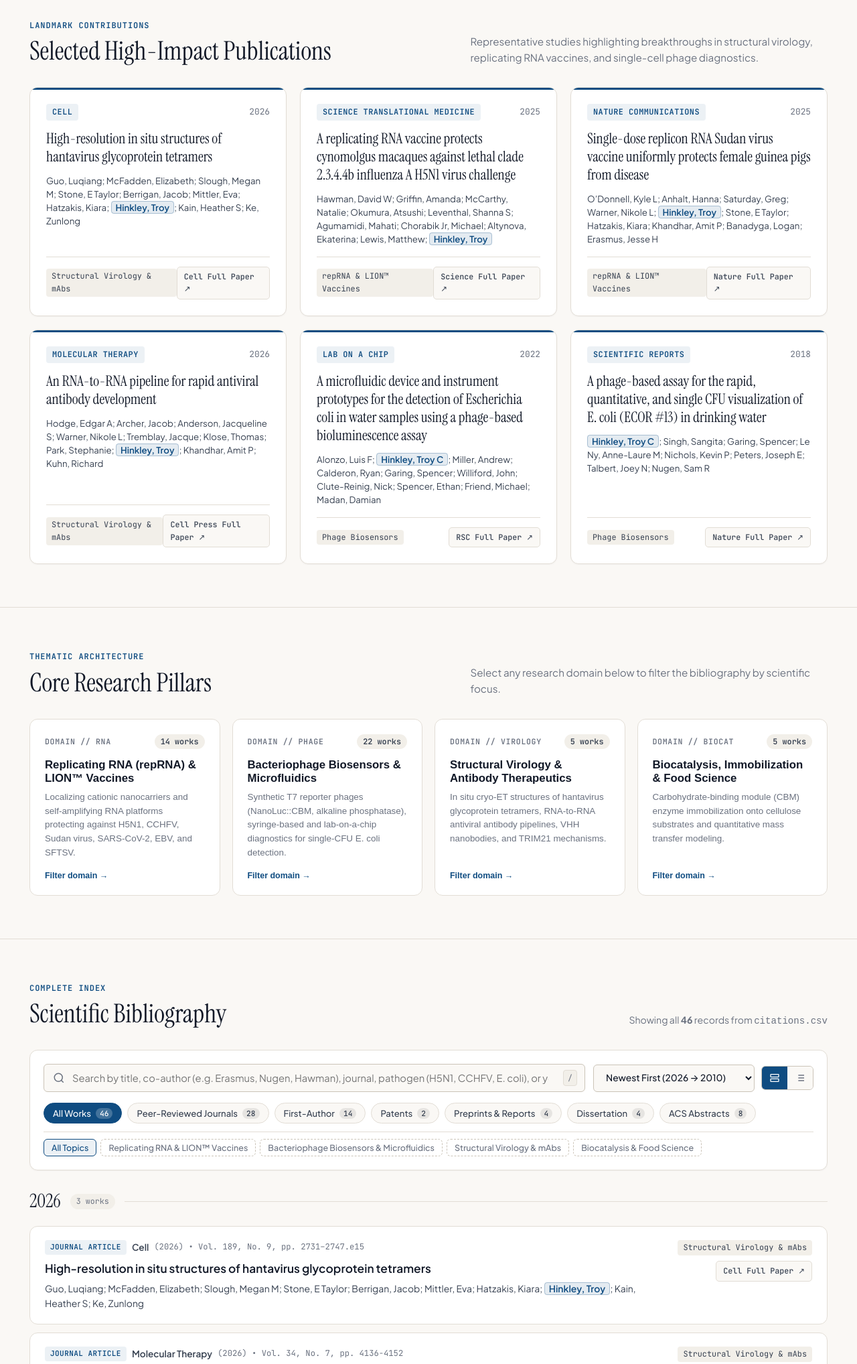
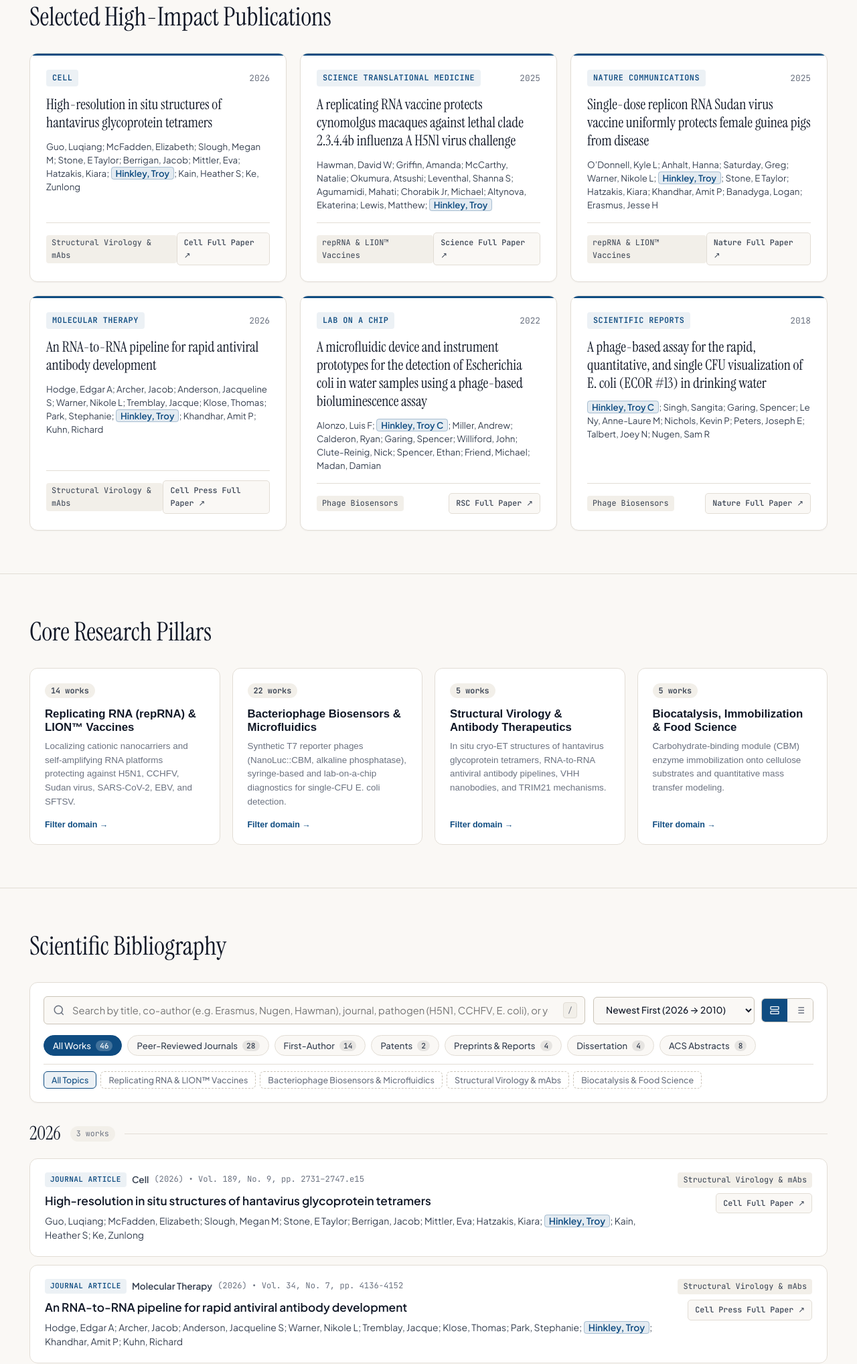
Before and after one commit to troyhinkley/portfolio, a plain HTML site: page index.html in a window 1280 px wide. Shown: the part 744-2780 px from the top of the page at 67% size. Drawn offline with Linux system fonts and the light colour scheme.

Commit message:
Simplify section headers, keep citations.csv private, and restore HTML structure

```diff
--- a/app.js
+++ b/app.js
@@ -534,7 +534,6 @@ function renderPillars() {
         <button type="button" class="pillar-card ${isActive ? 'active' : ''}" data-pillar="${p.id}">
           <div>
             <div class="pillar-icon-row">
-              <span class="mono-label">DOMAIN // ${p.id.toUpperCase()}</span>
               <span class="pillar-badge">${count} works</span>
             </div>
             <h3 class="pillar-title">${escapeHTML(p.title)}</h3>
@@ -660,7 +659,7 @@ function renderPublications() {
 
   summaryEl.innerHTML = hasFilters
     ? `Showing <strong>${filtered.length}</strong> of ${state.publications.length} works (${filterParts.join(', ')})`
-    : `Showing all <strong>${state.publications.length}</strong> records from <code>citations.csv</code>`;
+    : '';
 
   if (filtered.length === 0) {
     container.innerHTML = `
@@ -761,21 +760,8 @@ function resetAllFilters() {
 }
 
 // Initialize App
-async function initPortfolio() {
-  let csvText = FALLBACK_CSV;
-  try {
-    const res = await fetch('citations.csv', { cache: 'no-store' });
-    if (res.ok) {
-      const fetched = await res.text();
-      if (fetched && fetched.includes('Authors,Title')) {
-        csvText = fetched;
-      }
-    }
-  } catch (_) {
-    // Use embedded FALLBACK_CSV if opened via file://
-  }
-
-  const rawRecords = parseCSV(csvText);
+function initPortfolio() {
+  const rawRecords = parseCSV(FALLBACK_CSV);
   state.publications = rawRecords.map(enrichRecord);
 
   renderCitationsChartAndCounts();
--- a/citations.csv
+++ /dev/null
@@ -1,47 +0,0 @@
-Authors,Title,Publication,Volume,Number,Pages,Year,Publisher
-"Anderson, Shauna; Hinkley, Troy; Ash, Jaimee; Graham, Courtney; Mencer, Donald; Dinescu, Adriana; ",""" Greening"" the Wilkes University chemistry club",ABSTRACTS OF PAPERS OF THE AMERICAN CHEMICAL SOCIETY,241,,,2011,"AMER CHEMICAL SOC, 1155 16TH ST, NW, WASHINGTON, DC 20036 USA"
-"Harvey, Natalie L; Bernecker, Caela R; Mencer, Donald; Horvath, Evan; Anderson, Shauna; ",Reactive activities in the Wilkes University Chemistry Club,ABSTRACTS OF PAPERS OF THE AMERICAN CHEMICAL SOCIETY,239,,,2010,"AMER CHEMICAL SOC, 1155 16TH ST, NW, WASHINGTON, DC 20036 USA"
-"Hinkley, Troy; Pandya, Janam; Kinchla, Amanda J; Decker, Eric A; ",Determination of quantitative sodium mass transfer coefficient during osmotic processing of potatoes,Journal of Food Processing and Preservation,40,5,963-968,2016,
-"Jackson, Angelyca A; Hinkley, Troy C; Talbert, Joey N; Nugen, Sam R; Sela, David A; ",Genetic optimization of a bacteriophage-delivered alkaline phosphatase reporter to detect Escherichia coli,Analyst,141,19,5543-5548,2016,The Royal Society of Chemistry
-"Hinkley, Troy C; Woroboro, Randy; Nugen, Sam R; ",FINDING A GRAPEFRUIT IN A GREAT LAKE: SENSITIVE DETECTION OF BACTERIA IN LARGE WATER SAMPLES USING BACTERIOPHAGE-BASED BIOSENSORS,BIOENGINEERING BACTERIOPHAGE FOR THE SENSITIVE & RAPID DETECTION OF BACTERIA IN WATER,,,10,2018,Cornell University
-"Hinkley, Troy C; Garing, Spencer; Jain, Paras; Williford, John; Le Ny, Anne-Laure M; Nichols, Kevin P; Peters, Joseph E; Talbert, Joey N; Nugen, Sam R; ",A Syringe-based biosensor to rapidly detect low levels of Escherichia coli (ECOR13) in drinking water using engineered bacteriophages,Sensors,20,7,1953,2020,MDPI
-"Hinkley, Troy C; Talbert, Angelyca A Jackson1 Joey N; Nugen, Sam R; Sela, David A; ",GENETIC OPTIMZATION OF A PHAGE-DELIVERED ALKALINE PHOSPHATASE REPORTER TO DETECT ESCHERICHIA COLI,BIOENGINEERING BACTERIOPHAGE FOR THE SENSITIVE & RAPID DETECTION OF BACTERIA IN WATER,,,30,2018,Cornell University
-"Singh, Sangita; Hinkley, Troy; Nugen, Sam R; Talbert, Joey N; ",Fusion of carbohydrate binding module to mutant alkaline phosphatase for immobilization on cellulose,Biocatalysis and agricultural biotechnology,13,,265-271,2018,Elsevier
-"Hinkley, Troy C; Singh, Sangita; Garing, Spencer; Le Ny, Anne-Laure M; Nichols, Kevin P; Peters, Joseph E; Talbert, Joey N; Nugen, Sam R; ","A phage-based assay for the rapid, quantitative, and single CFU visualization of E. coli (ECOR# 13) in drinking water",Scientific reports,8,1,14630,2018,"Nature Publishing Group UK, London"
-"Singh, Sangita; Hinkley, Troy; Nugen, Sam R; Talbert, Joey N; ",Colorimetric detection of Escherichia coli using engineered bacteriophage and an affinity reporter system: Singh S. et al.,Analytical and bioanalytical chemistry,411,27,7273-7279,2019,"Springer Berlin Heidelberg, Berlin/Heidelberg"
-"Pulkkinen, Elsi M; Hinkley, Troy C; Nugen, Sam R; ",Utilizing in vitro DNA assembly to engineer a synthetic T7 Nanoluc reporter phage for Escherichia coli detection,Integrative Biology,11,3,63-68,2019,Oxford University Press
-"Wang, Danhui; Hinkley, Troy; Chen, Juhong; Talbert, Joey N; Nugen, Sam R; ",Phage based electrochemical detection of Escherichia coli in drinking water using affinity reporter probes,Analyst,144,4,1345-1352,2019,The Royal Society of Chemistry
-"Hinkley, Troy C; Singh, Sangita; Garing, Spencer; Le, Anne-Laure M; Ny, Kevin P Nichols; Peters, Joseph E; Talbert, Joey N; Sam, R; ",A SYRINGE-BASED BIOSENSOR TO RAPIDLY DETECT LOW LEVELS OF ESCHERICHIA COLI IN DRINKING WATER USING ENGINEERED BACTERIOPHAGES,BIOENGINEERING BACTERIOPHAGE FOR THE SENSITIVE & RAPID DETECTION OF BACTERIA IN WATER,,,147,2018,Cornell University
-"Singh, Sangita; Hinkley, Troy; Nugen, Sam; Talbert, Joey; ",Assembly of biocatalytic materials using material-binding proteins/peptides,ABSTRACTS OF PAPERS OF THE AMERICAN CHEMICAL SOCIETY,256,,,2018,"AMER CHEMICAL SOC, 1155 16TH ST, NW, WASHINGTON, DC 20036 USA"
-"Alonzo, Luis F; Le Ny, Anne-Laure M; Nichols, Kevin Paul Flood; Garing, Spencer; Madan, Damian; Nugen, Sam Rasmussen; Hinkley, Troy; ","Phage constructs for detecting bacteria in a fluid, microfluidic devices for use with constructs, and related methods",,,,,2019,"US Patent App. 15/958,931"
-"Hinkley, Troy; Nugen, Sam; ",Recombinant bacteriophages serve as sensitive bacterial recognition elements,ABSTRACTS OF PAPERS OF THE AMERICAN CHEMICAL SOCIETY,253,,,2017,"AMER CHEMICAL SOC, 1155 16TH ST, NW, WASHINGTON, DC 20036 USA"
-"Hinkley, Troy; Talbert, Joey; Nugen, Sam; ","Phage-based lab-on-a-filter for the rapid, quantitative, and single cell detection of E. coli in drinking water",ABSTRACTS OF PAPERS OF THE AMERICAN CHEMICAL SOCIETY,256,,,2018,"AMER CHEMICAL SOC, 1155 16TH ST, NW, WASHINGTON, DC 20036 USA"
-"Hinkley, TC; Garing, S; Singh, S; Le Ny, AL M; Nichols, KP; Peters, JE; Talbert, JN; Nugen, SR; ",Reporter bacteriophage T7NLC utilizes a novel NanoLuc:: CBM fusion for the ultrasensitive detection of Escherichia coli in water,Analyst,143,17,4074-4082,2018,The Royal Society of Chemistry
-"Hinkley, Troy; Jackson, Angelyca; Alcaine, Samuel; Nugen, Sam; ",Engineering bacteriophage for the ultrasensitive detection of foodborne pathogens,ABSTRACTS OF PAPERS OF THE AMERICAN CHEMICAL SOCIETY,250,,,2015,"AMER CHEMICAL SOC, 1155 16TH ST, NW, WASHINGTON, DC 20036 USA"
-"Hinkley, Troy Cameron; ",Bioengineering Bacteriophage for the Sensitive & Rapid Detection of Bacteria in Water,,,,,2018,Cornell University
-"Hinkley, Troy; Talbert, Joey; Nugen, Sam; ",Phage-based biosensors for rapid testing of agricultural and process water,ABSTRACTS OF PAPERS OF THE AMERICAN CHEMICAL SOCIETY,256,,,2018,"AMER CHEMICAL SOC, 1155 16TH ST, NW, WASHINGTON, DC 20036 USA"
-"Hinkley, Troy; Pulkkinen, Elsi; Farquharson, Emma; Duong, Michelle; Talbert, Joey; Nugen, Sam; ","Development of phage-based nanobots for the recognition, separation, and detection of bacterial pathogens",ABSTRACTS OF PAPERS OF THE AMERICAN CHEMICAL SOCIETY,255,,,2018,"AMER CHEMICAL SOC, 1155 16TH ST, NW, WASHINGTON, DC 20036 USA"
-"Hinkley, Troy C; Garing, Spencer; Clute-Reinig, Nick; Spencer, Ethan; Jain, Paras; Alonzo, Luis F; Le Ny, Anne-Laure M; ","Genome sequences of 38 bacteriophages infecting Escherichia coli, isolated from raw sewage",Microbiology Resource Announcements,9,38,10.1128/mra. 00909-20,2020,"American Society for Microbiology, 1752 N St., NW, Washington, DC"
-"Wang, Zhixin; Qi, Jingjie; Hinkley, Troy C; Nugen, Sam R; Goddard, Julie M; ",Recombinant lactase with a cellulose binding domain permits facile immobilization onto cellulose with retained activity,Food and Bioproducts Processing,126,,207-214,2021,Elsevier
-"Alonzo, Luis F; Garing, Spencer; Hinkley, Troy; Le Ny, Anne-Laure M; Madan, Damian; Nichols, Kevin Paul Flood; Nugen, Sam Rasmussen; ","Phage constructs for detecting bacteria in a fluid, microfluidic devices for use with constructs, and related methods",,,,,2021,"US Patent App. 17/049,280"
-"Alonzo, Luis F; Hinkley, Troy C; Miller, Andrew; Calderon, Ryan; Garing, Spencer; Williford, John; Clute-Reinig, Nick; Spencer, Ethan; Friend, Michael; Madan, Damian; ",A microfluidic device and instrument prototypes for the detection of Escherichia coli in water samples using a phage-based bioluminescence assay,Lab on a Chip,22,11,2155-2164,2022,The Royal Society of Chemistry
-"Alonzo, Luis F; Jain, Paras; Hinkley, Troy; Clute-Reinig, Nick; Garing, Spencer; Spencer, Ethan; Dinh, Van TT; Bell, David; Nugen, Sam; Nichols, Kevin P; ","Rapid, sensitive, and low-cost detection of Escherichia coli bacteria in contaminated water samples using a phage-based assay",Scientific Reports,12,1,7741,2022,"Nature Publishing Group UK, London"
-"Wang DanHui, Wang DanHui; Hinkley, T; Chen JuHong, Chen JuHong; Talbert, JN; Nugen, SR; ",Phage based electrochemical detection of Escherichia coli in drinking water using affinity reporter probes.,,,,,2019,
-"Hawman, David W; Leventhal, Shanna S; Meade-White, Kimberly; Khandhar, Amit; Murray, Justin; Lovaglio, Jamie; Shaia, Carl; Saturday, Greg; Hinkley, Troy; Erasmus, Jesse; ",A replicating RNA vaccine confers protection in a rhesus macaque model of Crimean-Congo hemorrhagic fever,npj Vaccines,9,1,86,2024,"Nature Publishing Group UK, London"
-"Hawman, David W; Meade-White, Kimberly; Clancy, Chad; Archer, Jacob; Hinkley, Troy; Leventhal, Shanna S; Rao, Deepashri; Stamper, Allie; Lewis, Matthew; Rosenke, Rebecca; ",Replicating RNA platform enables rapid response to the SARS-CoV-2 Omicron variant and elicits enhanced protection in naïve hamsters compared to ancestral vaccine,EBioMedicine,83,,,2022,Elsevier
-"Leventhal, Shanna S; Meade-White, Kimberly; Shaia, Carl; Tipih, Thomas; Lewis, Mathew; Mihalakakos, Evan A; Hinkley, Troy; Khandhar, Amit P; Erasmus, Jesse H; Feldmann, Heinz; ","Single dose, dual antigen RNA vaccines protect against lethal Crimean-Congo haemorrhagic fever virus infection in mice",EBioMedicine,101,,,2024,Elsevier
-"Kimura, Taishi; Leal, Joseph M; Simpson, Adrian; Warner, Nikole L; Berube, Bryan J; Archer, Jacob F; Park, Stephanie; Kurtz, Ryan; Hinkley, Troy; Nicholes, Katrina; ",A localizing nanocarrier formulation enables multi-target immune responses to multivalent replicating RNA with limited systemic inflammation,Molecular Therapy,31,8,2360-2375,2023,Elsevier
-"Hawman, David; Leventhal, Shanna; Meade-White, Kimberly; Shaia, Carl; Murray, Justin; Mihalakakos, Evan; Hinkley, Troy; Erasmus, Jesse; Feldmann, Heinz; ",Antibodies targeting the CCHFV nucleocapsid protein require TRIM21 for protection,Res. Sq,10,,,2024,
-"Edwards, Kristina R; Malhi, Harman; Schmidt, Karina; Davis, Amelia R; Homad, Leah J; Warner, Nikole L; Chhan, Crystal B; Scharffenberger, Samuel C; Gaffney, Karen; Hinkley, Troy; ",A gH/gL-encoding replicon vaccine elicits neutralizing antibodies that protect humanized mice against EBV challenge,npj Vaccines,9,1,120,2024,"Nature Publishing Group UK, London"
-"Robinson, Sally R; Dayao, Denise Ann; Medina, Jhon A; Martone, Cara J; Yauch, Anne K; Hinkley, Troy; Erasmus, Jesse H; Shoemaker, Charles B; Tzipori, Saul; ",An anti-Shiga toxin VHH nanobody multimer protects mice against fatal toxicosis when administered intramuscularly as repRNA,Infection and Immunity,92,11,e00239-24,2024,"American Society for Microbiology, 1752 N St., NW, Washington, DC"
-"Leventhal, Shanna S; Bisom, Thomas; Clift, Dean; Rao, Deepashri; Meade-White, Kimberly; Shaia, Carl; Murray, Justin; Mihalakakos, Evan A; Hinkley, Troy; Reynolds, Steven J; ",Antibodies targeting the Crimean-Congo Hemorrhagic fever virus nucleoprotein protect via TRIM21,Nature communications,15,1,9236,2024,"Nature Publishing Group UK, London"
-"Hawman, David; Griffin, Amanda; Okumura, Atsuhi; Leventhal, Shanna; McCarthy, Natalie; Agumamidi, Mahati; Chorabik Jr, Michael; Altynova, Ekaterina; Lewis, Matthew; Hinkley, Troy; ",A replicating RNA vaccine protects against lethal clade 2.3. 4.4 b influenza A H5N1 virus challenge in cynomolgus macaques,,,,,2025,
-"O’Donnell, Kyle L; Anhalt, Hanna; Saturday, Greg; Warner, Nikole L; Hinkley, Troy; Stone, E Taylor; Hatzakis, Kiara; Khandhar, Amit P; Banadyga, Logan; Erasmus, Jesse H; ",Single-dose replicon RNA Sudan virus vaccine uniformly protects female guinea pigs from disease,Nature communications,16,1,4199,2025,"Nature Publishing Group UK, London"
-"Kimura, Taishi; Reed, Steven J; Warner, Nikole L; Fredericks, Megan N; Lewis, Thomas B; Lafferty, Allie; Hodge, Edgar; Simpson, Adrian; Hinkley, Troy; Khandhar, Amit P; ","Antigen-dependent interplay of formulation, systemic innate responses, and antibody responses to multi-component replicon RNA vaccination",Molecular Therapy Nucleic Acids,36,3,,2025,Elsevier
-"Guo, Luqiang; McFadden, Elizabeth; Slough, Megan M; Stone, E Taylor; Berrigan, Jacob; Mittler, Eva; Hatzakis, Kiara; Hinkley, Troy; Kain, Heather S; Ke, Zunlong; ",High-resolution in situ structures of hantavirus glycoprotein tetramers,Cell,189,9,2731-2747. e15,2026,Elsevier
-"Kimura, Taishi; Warner, Nikole; Lewis, Thomas; Fredericks, Megan; Hodge, Edgar; Reed, Jim; Hinkley, Troy; Fuller, Deborah; Khandhar, Amit; Erasmus, Jesse; ",A localizing nanocarrier formulation enables anti-enterovirus antibody responses from multivalent replicon RNA by limiting systemic interferon responses,MOLECULAR THERAPY,33,4,,2025,"CELL PRESS, 50 HAMPSHIRE ST, FLOOR 5, CAMBRIDGE, MA 02139 USA"
-"Hawman, David W; Griffin, Amanda; McCarthy, Natalie; Okumura, Atsushi; Leventhal, Shanna S; Agumamidi, Mahati; Chorabik Jr, Michael; Altynova, Ekaterina; Lewis, Matthew; Hinkley, Troy; ",A replicating RNA vaccine protects cynomolgus macaques against lethal clade 2.3. 4.4 b influenza A H5N1 virus challenge,Science Translational Medicine,17,819,eadw4646,2025,American Association for the Advancement of Science
-"Stamper, Allie; Bisom, Thomas; Meade-White, Kimberly; Lewis, Matthew; Leventhal, Shanna; Clancy, Chad; Hinkley, Troy; Erasmus, Jesse; Feldmann, Heinz; Hawman, David W; ",A replicating RNA vaccine protects against severe fever with thrombocytopenia syndrome virus infection in mice,npj Vaccines,10,1,219,2025,"Nature Publishing Group UK, London"
-"Kimura, Taishi; Kurtz, Ryan; Reed, Steven; Sankar, Poornima; Leal, Joseph; Hodge, Edgar; Arayangkul, Hathaipat; Hinkley, Troy; Gale Jr, Michael; Khandhar, Amit; ",A localizing replicon RNA vaccine harnesses the intramuscular immune microenvironment to drive adaptive responses,,,,,2025,
-"Hodge, Edgar A; Archer, Jacob; Anderson, Jacqueline S; Warner, Nikole L; Tremblay, Jacque; Klose, Thomas; Park, Stephanie; Hinkley, Troy; Khandhar, Amit P; Kuhn, Richard; ",An RNA-to-RNA pipeline for rapid antiviral antibody development,Molecular Therapy,34,7,4136-4152,2026,Elsevier
-"Kurtz, Ryan; Reed, Steven J; Sankar, Poornima; Leal, Joseph; Hodge, Edgar; Arayangkul, Hathaipat; Hinkley, Troy; Khandhar, Amit; Erasmus, Jesse; Kimura, Taishi; ","A cationic nanocarrier, LIONTM, shapes a local muscle immune landscape to coordinate adaptive responses",MOLECULAR THERAPY,34,5,,2026,"CELL PRESS, 50 HAMPSHIRE ST, FLOOR 5, CAMBRIDGE, MA 02139 USA"
--- a/index.html
+++ b/index.html
@@ -3,8 +3,8 @@
 <head>
   <meta charset="UTF-8" />
   <meta name="viewport" content="width=device-width, initial-scale=1.0" />
-  <title>Troy C. Hinkley, Ph.D. — Scientific Publications & Research Portfolio</title>
-  <meta name="description" content="Scientific portfolio and peer-reviewed publications of Troy C. Hinkley, Ph.D., spanning replicating RNA (repRNA) vaccines, LION nanocarriers, bacteriophage bioengineering, and rapid pathogen diagnostics." />
+  <title>Troy C. Hinkley, PhD — Scientific Publications & Research Portfolio</title>
+  <meta name="description" content="Scientific portfolio and peer-reviewed publications of Troy C. Hinkley, PhD, spanning replicating RNA (repRNA) vaccines, LION nanocarriers, bacteriophage bioengineering, and rapid pathogen diagnostics." />
   <link rel="preconnect" href="https://fonts.googleapis.com" />
   <link rel="preconnect" href="https://fonts.gstatic.com" crossorigin />
   <link href="https://fonts.googleapis.com/css2?family=Instrument+Serif:ital@0;1&family=JetBrains+Mono:wght@400;500;600&family=Plus+Jakarta+Sans:wght@400;500;600;700&display=swap" rel="stylesheet" />
@@ -19,7 +19,7 @@
       <a href="#top" class="brand">
         <span class="brand-monogram">TCH</span>
         <div class="brand-text">
-          <span class="brand-name">Troy C. Hinkley, Ph.D.</span>
+          <span class="brand-name">Troy C. Hinkley, PhD</span>
           <span class="brand-subtitle">Biotechnology &bull; RNA Therapeutics &bull; Synthetic Biology</span>
         </div>
       </a>
@@ -32,10 +32,6 @@
       </nav>
 
       <div class="header-actions">
-        <a href="citations.csv" download="Troy_Hinkley_Citations.csv" class="btn btn-ghost btn-sm" title="Download raw citations.csv">
-          <svg width="15" height="15" viewBox="0 0 24 24" fill="none" stroke="currentColor" stroke-width="2"><path d="M14 2H6a2 2 0 0 0-2 2v16a2 2 0 0 0 2 2h12a2 2 0 0 0 2-2V8z"/><polyline points="14 2 14 8 20 8"/><line x1="16" y1="13" x2="8" y2="13"/><line x1="16" y1="17" x2="8" y2="17"/></svg>
-          <span>CSV</span>
-        </a>
         <button id="theme-toggle" class="icon-btn" aria-label="Toggle color theme" title="Toggle Dark/Light Theme">
           <svg class="sun-icon" width="18" height="18" viewBox="0 0 24 24" fill="none" stroke="currentColor" stroke-width="2">
             <circle cx="12" cy="12" r="5"></circle>
@@ -63,13 +59,13 @@
         <div class="hero-content">
           <div class="eyebrow-pill">
             <span class="status-dot"></span>
-            <span>Scientific Bibliography &amp; Research Portfolio (2010–2026)</span>
+            <span>Scientific Bibliography &amp; Research Portfolio</span>
           </div>
           <h1 class="hero-title">
-            Engineering biological systems for <span class="serif-italic">ultrasensitive diagnostics</span> &amp; <span class="serif-italic">next-generation RNA vaccines</span>.
+            Developing <span class="serif-italic">ultrasensitive diagnostics</span> &amp; <span class="serif-italic">next-generation RNA vaccines</span>.
           </h1>
           <p class="hero-lead">
-            <strong>Troy C. Hinkley, Ph.D.</strong> is a bioengineer and translational scientist whose work bridges synthetic virology, replicating RNA (repRNA) nanocarrier therapeutics, and engineered bacteriophage biosensors. His research has been published in <em>Cell</em>, <em>Science Translational Medicine</em>, <em>Nature Communications</em>, <em>Molecular Therapy</em>, and <em>Lab on a Chip</em>.
+            <strong>Troy C. Hinkley, PhD</strong> is a molecular biologist and translational scientist whose work bridges synthetic virology, replicating RNA (repRNA) vaccines/therapeutics, and engineered bacteriophage biosensors. His research has been published in <em>Cell</em>, <em>Science Translational Medicine</em>, <em>Nature Communications</em>, <em>Molecular Therapy</em>, and <em>Lab on a Chip</em>.
           </p>
           <div class="hero-cta-row">
             <a href="#publications" class="btn btn-primary">
@@ -86,7 +82,6 @@
         <aside class="hero-metrics-card" aria-label="Citations Per Year">
           <div class="citations-card-header">
             <div>
-              <span class="mono-label">CITATION IMPACT</span>
               <h2 class="citations-card-title">Citations Per Year</h2>
             </div>
             <div class="citation-kpis">
@@ -130,13 +125,7 @@
     <section id="featured" class="section-featured">
       <div class="container">
         <div class="section-header">
-          <div>
-            <span class="section-kicker">LANDMARK CONTRIBUTIONS</span>
-            <h2 class="section-title">Selected High-Impact Publications</h2>
-          </div>
-          <p class="section-desc">
-            Representative studies highlighting breakthroughs in structural virology, replicating RNA vaccines, and single-cell phage diagnostics.
-          </p>
+          <h2 class="section-title">Selected High-Impact Publications</h2>
         </div>
 
         <div class="featured-grid" id="featured-grid">
@@ -149,13 +138,7 @@
     <section id="pillars" class="section-pillars">
       <div class="container">
         <div class="section-header">
-          <div>
-            <span class="section-kicker">THEMATIC ARCHITECTURE</span>
-            <h2 class="section-title">Core Research Pillars</h2>
-          </div>
-          <p class="section-desc">
-            Select any research domain below to filter the bibliography by scientific focus.
-          </p>
+          <h2 class="section-title">Core Research Pillars</h2>
         </div>
 
         <div class="pillars-grid" id="pillars-grid">
@@ -168,13 +151,8 @@
     <section id="publications" class="section-publications">
       <div class="container">
         <div class="section-header">
-          <div>
-            <span class="section-kicker">COMPLETE INDEX</span>
-            <h2 class="section-title">Scientific Bibliography</h2>
-          </div>
-          <div class="active-filter-summary" id="active-filter-summary">
-            Showing all 46 records from <code>citations.csv</code>
-          </div>
+          <h2 class="section-title">Scientific Bibliography</h2>
+          <div class="active-filter-summary" id="active-filter-summary"></div>
         </div>
 
         <!-- Search and Filter Controls -->
@@ -255,13 +233,7 @@
     <section id="collaborators" class="section-network">
       <div class="container">
         <div class="section-header">
-          <div>
-            <span class="section-kicker">COLLABORATIVE ECOSYSTEM</span>
-            <h2 class="section-title">Frequent Co-Authors &amp; Research Trajectory</h2>
-          </div>
-          <p class="section-desc">
-            Click any collaborator to filter shared publications across academic, clinical, and industry research teams.
-          </p>
+          <h2 class="section-title">Frequent Co-Authors &amp; Research Trajectory</h2>
         </div>
 
         <div class="network-layout">
@@ -313,12 +285,8 @@
   <footer class="site-footer">
     <div class="container footer-inner">
       <div>
-        <p class="footer-brand">Troy C. Hinkley, Ph.D.</p>
-        <p class="footer-meta">Synchronized directly with <code>citations.csv</code> &bull; Built with semantic HTML5, CSS, and vanilla ES6 for zero-dependency longevity.</p>
-      </div>
-      <div class="footer-links">
-        <a href="https://pubmed.ncbi.nlm.nih.gov/?term=Hinkley+Troy%5BAuthor%5D" target="_blank" rel="noopener">PubMed &nearr;</a>
-        <a href="citations.csv" download>Download CSV</a>
+        <p class="footer-brand">Troy C. Hinkley, PhD</p>
+        <p class="footer-meta">Built with semantic HTML5, CSS, and vanilla ES6 for zero-dependency longevity.</p>
       </div>
     </div>
   </footer>
```
Also changed, not shown: 1 other file.
